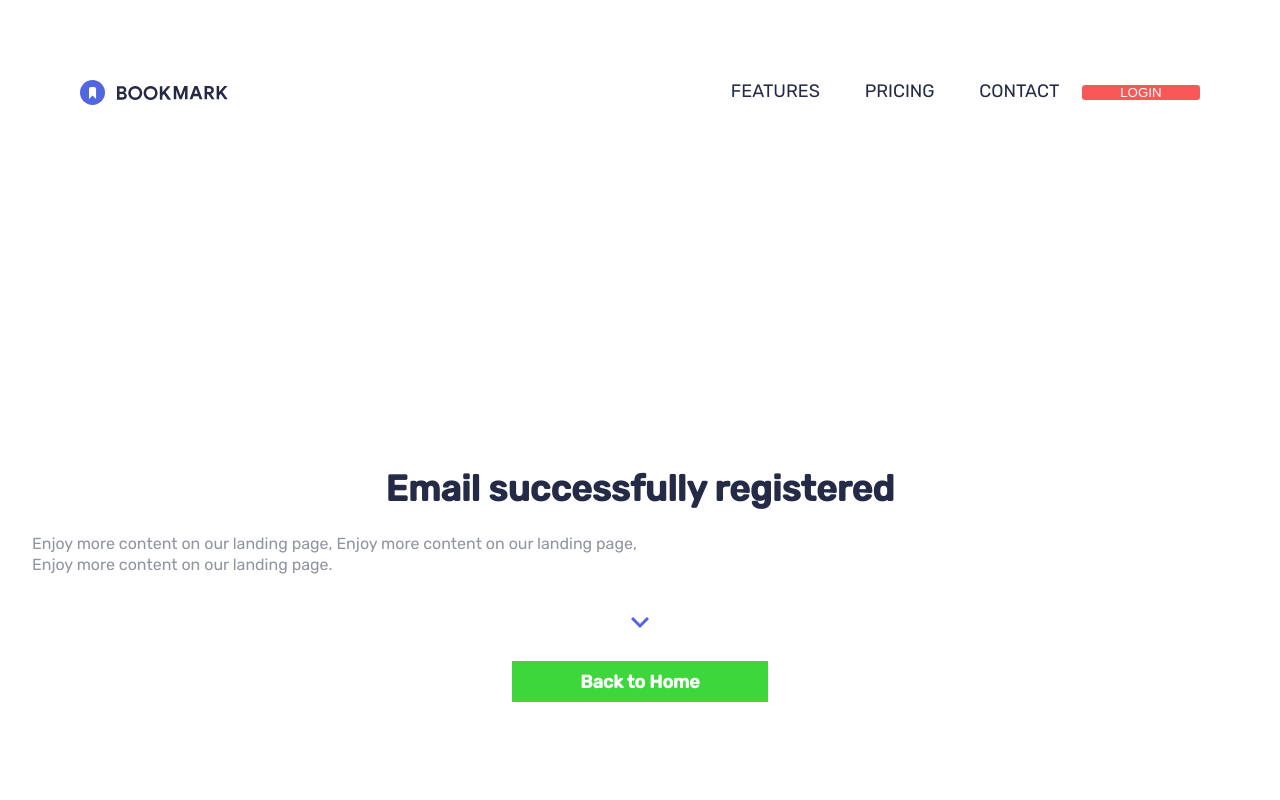
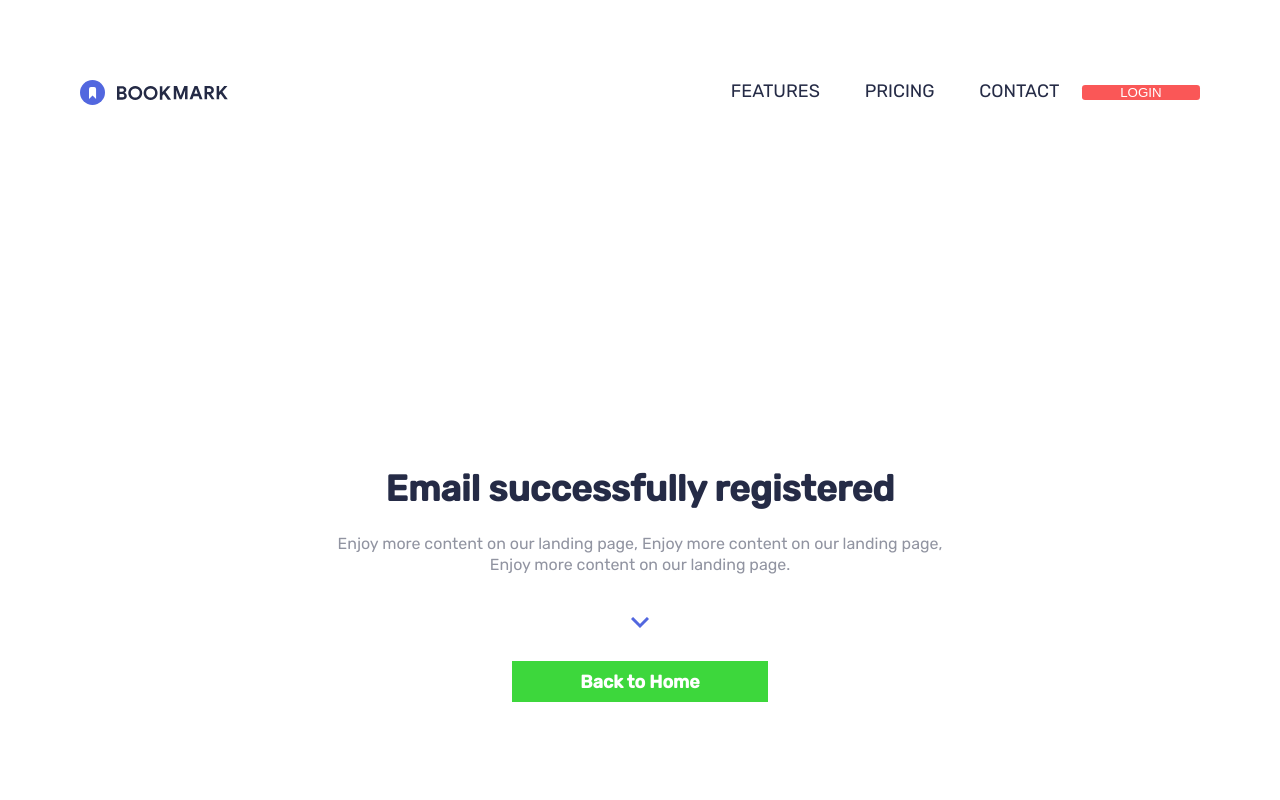
Before and after one commit to techjuliana/Bookmark-landing-page, a React (Create React App) app: page /sucessoEmail in a window 1280 px wide. Shown: the top 800 px of the page. Built offline with nearby package versions, Linux system fonts and the light colour scheme.

Commit message:
arrumando paragrafo

```diff
--- a/src/components/sucessoEmail/index.js
+++ b/src/components/sucessoEmail/index.js
@@ -1,17 +1,17 @@
 import { Container, Sucesso, PerguntasCard } from "./styled";
 import arrow from "./../../assets/images/icon-arrow.svg";
-import { Paragrafo } from "../features/styled";
+import {  ParagrafoPrincipal } from "../features/styled";
 import { Link } from "react-router-dom";
 export default function SucessoEmail() {
   return (
     <Container>
       <h1>Email successfully registered</h1>
-      <Paragrafo>
+      <ParagrafoPrincipal>
         Enjoy more content on our landing page, Enjoy more content on our
         landing page,
         <br />
         Enjoy more content on our landing page.
-      </Paragrafo>
+      </ParagrafoPrincipal>
       <PerguntasCard>
         <img src={arrow} alt="bookmark" />
         <Link to="/">
--- a/src/components/sucessoEmail/styled.js
+++ b/src/components/sucessoEmail/styled.js
@@ -3,7 +3,6 @@ import styled from "styled-components";
 export const Container = styled.div`
   padding: 10rem 2rem 16rem;
   text-align: center;
-  min-height: 78vh;
 `;
 
 export const PerguntasCard = styled.div`
```
